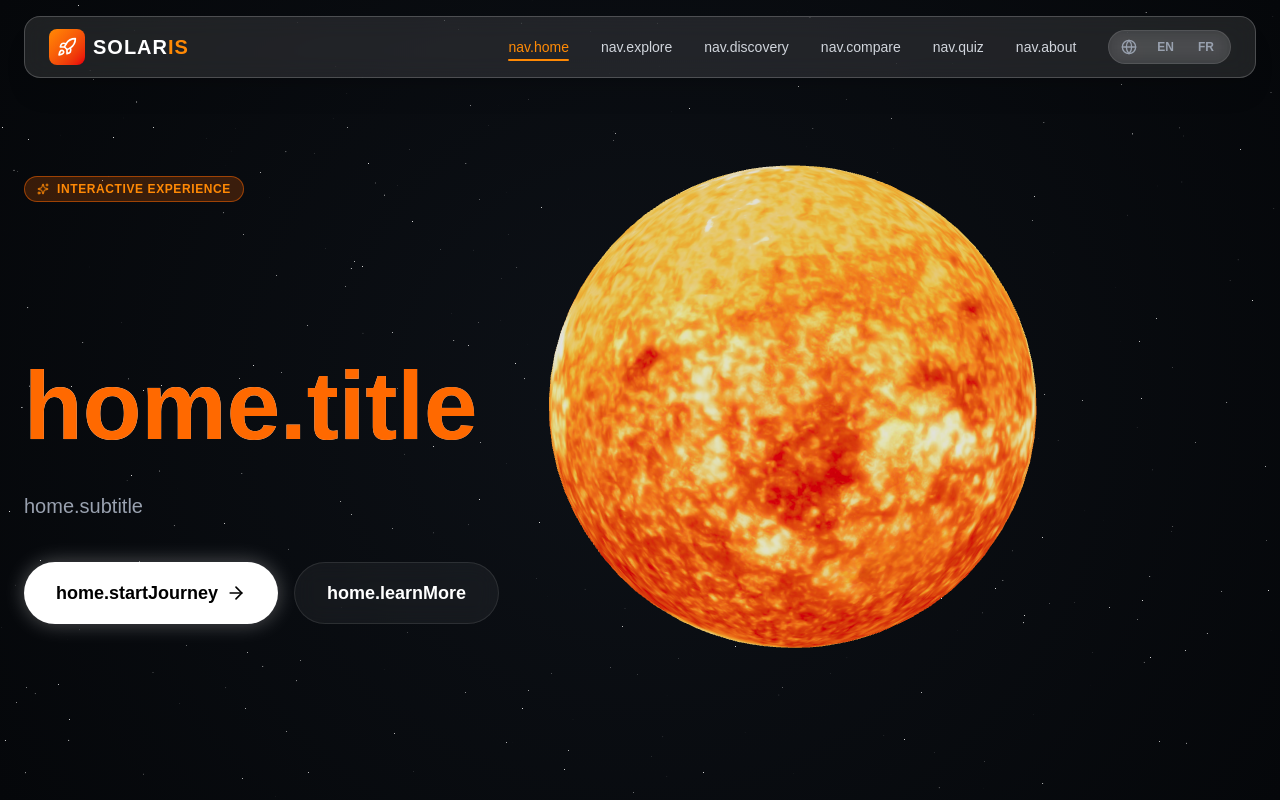
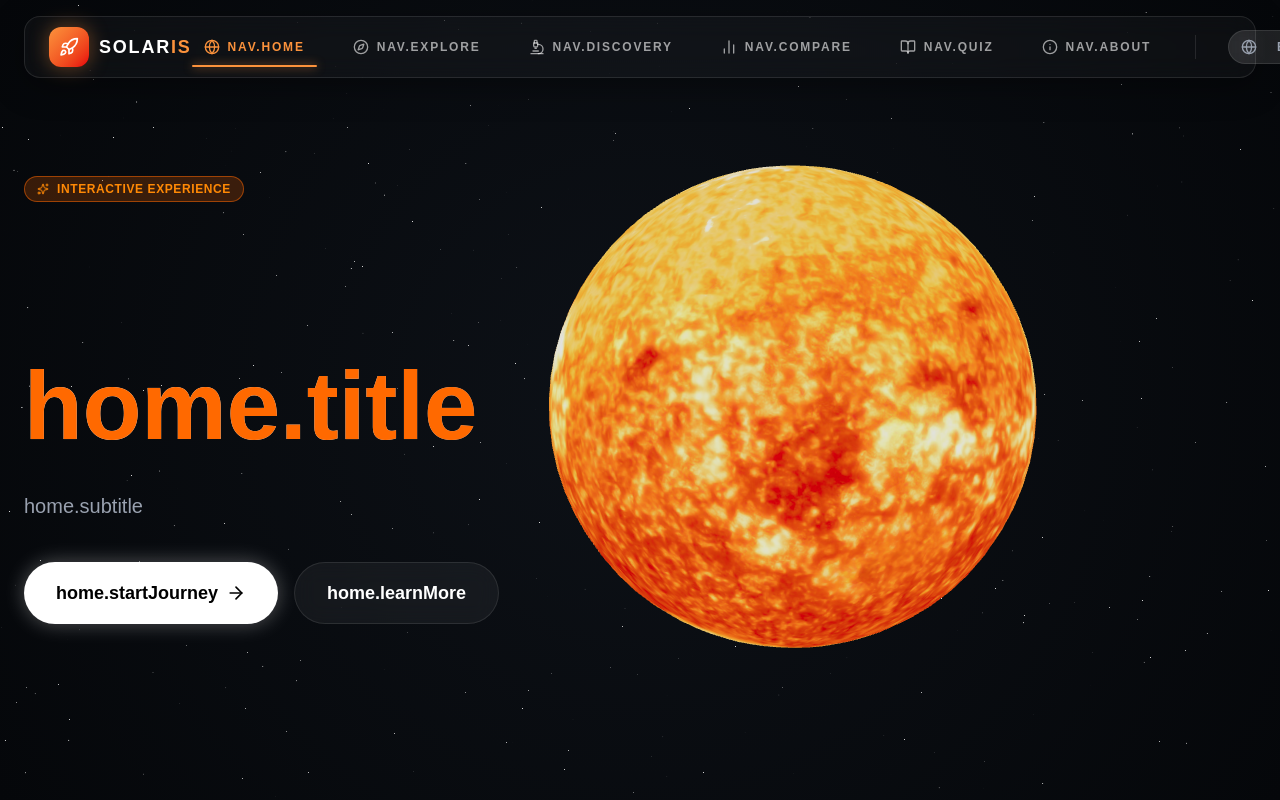
Before and after one commit to PIO-VIA/SOLARIS, a Next.js app: page /about in a window 1280 px wide. Built offline with nearby package versions, Linux system fonts and the light colour scheme; what i18next-resources-to-backend would draw is missing.

Commit message:
update NavBar

```diff
--- a/components/ui/Navbar.tsx
+++ b/components/ui/Navbar.tsx
@@ -3,7 +3,7 @@
 import Link from 'next/link';
 import { usePathname } from 'next/navigation';
 import { motion } from 'framer-motion';
-import { Rocket, Menu, X } from 'lucide-react';
+import { Rocket, Menu, X, Globe, Compass, Info, Microscope, BarChart2, BookOpen } from 'lucide-react';
 import { useState } from 'react';
 import clsx from 'clsx';
 import { useTranslation } from '@/app/i18n/client';
@@ -15,48 +15,55 @@ export default function Navbar({ lng }: { lng: string }) {
     const { t } = useTranslation(lng, 'translation');
 
     const navItems = [
-        { name: t('nav.home'), href: `/${lng}` },
-        { name: t('nav.explore'), href: `/${lng}/explore` },
-        { name: t('nav.discovery'), href: `/${lng}/discovery` },
-        { name: t('nav.compare'), href: `/${lng}/compare` },
-        { name: t('nav.quiz'), href: `/${lng}/quiz` },
-        { name: t('nav.about'), href: `/${lng}/about` },
+        { name: t('nav.home'), href: `/${lng}`, icon: Globe },
+        { name: t('nav.explore'), href: `/${lng}/explore`, icon: Compass },
+        { name: t('nav.discovery'), href: `/${lng}/discovery`, icon: Microscope },
+        { name: t('nav.compare'), href: `/${lng}/compare`, icon: BarChart2 },
+        { name: t('nav.quiz'), href: `/${lng}/quiz`, icon: BookOpen },
+        { name: t('nav.about'), href: `/${lng}/about`, icon: Info },
     ];
 
     return (
-        <nav className="fixed top-0 left-0 right-0 z-50 px-6 py-4">
+        <nav className="fixed top-0 left-0 right-0 z-[60] px-6 py-4">
             <div className="max-w-7xl mx-auto">
-                <div className="backdrop-blur-md bg-white/10 border border-white/20 rounded-2xl px-6 py-3 flex items-center justify-between shadow-xl">
+                <div className="glass rounded-2xl px-6 py-2.5 flex items-center justify-between shadow-2xl border-white/5">
                     {/* Logo */}
-                    <Link href={`/${lng}`} className="flex items-center gap-2 text-white font-bold text-xl tracking-wider group">
-                        <div className="p-2 bg-gradient-to-br from-orange-400 to-red-600 rounded-lg group-hover:scale-110 transition-transform">
+                    <Link href={`/${lng}`} className="flex items-center gap-2.5 text-white font-bold text-xl tracking-[0.1em] group">
+                        <div className="p-2.5 bg-linear-to-br from-solar-orange to-red-600 rounded-xl group-hover:scale-110 group-hover:rotate-6 transition-all duration-300 shadow-[0_0_20px_rgba(251,146,60,0.4)]">
                             <Rocket className="w-5 h-5 text-white" />
                         </div>
-                        <span>SOLAR<span className="text-orange-400">IS</span></span>
+                        <span className="font-orbitron tracking-widest text-lg">SOLAR<span className="text-solar-orange">IS</span></span>
                     </Link>
 
                     {/* Desktop Nav */}
-                    <div className="hidden md:flex items-center gap-8">
-                        {navItems.map((item) => (
+                    <div className="hidden lg:flex items-center gap-6">
+                        {navItems.map((item) => {
+                            const Icon = item.icon;
+                            const isActive = pathname === item.href;
+                            return (
                                 <Link
                                     key={item.name}
                                     href={item.href}
                                     className={clsx(
-                                    "relative text-sm font-medium transition-colors hover:text-orange-400",
-                                    pathname === item.href ? "text-orange-400" : "text-gray-300"
+                                        "relative px-3 py-1.5 flex items-center gap-2 text-xs font-bold tracking-[0.15em] uppercase transition-all duration-300 group",
+                                        isActive ? "text-solar-orange" : "text-white/60 hover:text-white"
                                     )}
                                 >
-                                {item.name}
-                                {pathname === item.href && (
+                                    <Icon className={clsx("w-4 h-4 transition-transform group-hover:scale-110", isActive && "text-glow")} />
+                                    <span>{item.name}</span>
+                                    {isActive && (
                                         <motion.div
                                             layoutId="navbar-indicator"
-                                        className="absolute -bottom-1 left-0 right-0 h-0.5 bg-orange-400 rounded-full"
+                                            className="absolute -bottom-1.5 left-0 right-0 h-0.5 bg-solar-orange rounded-full shadow-[0_0_10px_rgba(251,146,60,0.8)]"
                                         />
                                     )}
                                 </Link>
-                        ))}
+                            );
+                        })}
+                        <div className="w-px h-6 bg-white/10 mx-2" />
                         <LanguageSwitcher lng={lng} />
                     </div>
+
 
                     {/* Mobile Menu Button */}
                     <button
```
Lines whose indentation alone changed are shown as unchanged.
